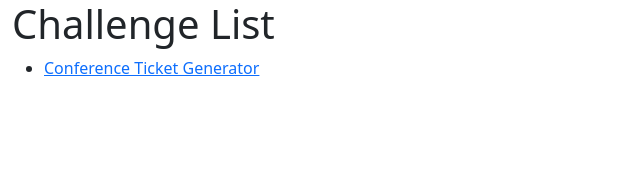
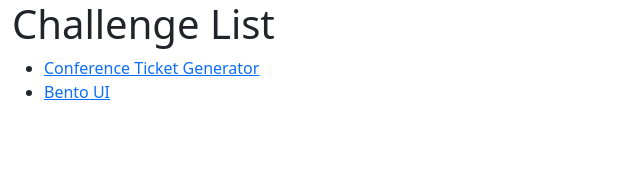
Before and after one commit to shivamsharma01/frontend-mentor-challenge, an Angular app: page /challenges in a window 1280 px wide. Shown: the top 170 px of the page, without its empty margins (0-640 px from the left). Built offline with nearby package versions, Linux system fonts and the light colour scheme.

Commit message:
add bento-ui route to challenge page

```diff
--- a/src/app/challenge-list/challenge-list.component.html
+++ b/src/app/challenge-list/challenge-list.component.html
@@ -5,6 +5,7 @@
       <div class="d-flex justify-content-between">
         <ul>
           <li><a [routerLink]="['/conference']">Conference Ticket Generator</a></li>
+          <li><a [routerLink]="['/bento-ui']">Bento UI</a></li>
         </ul>
       </div>
     </div>
```
